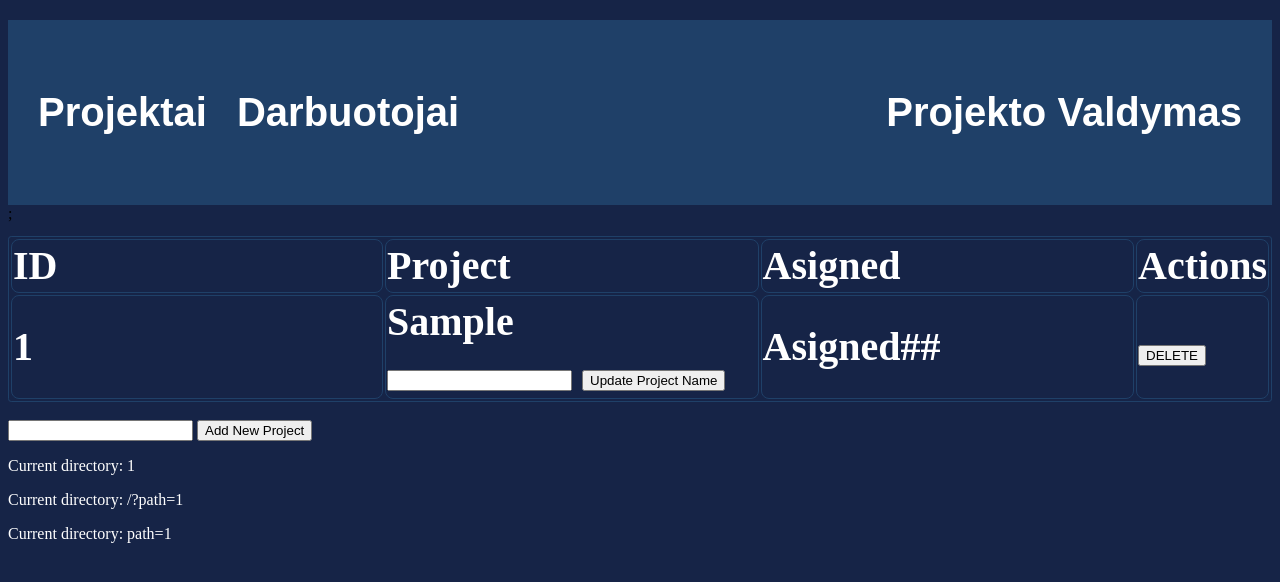
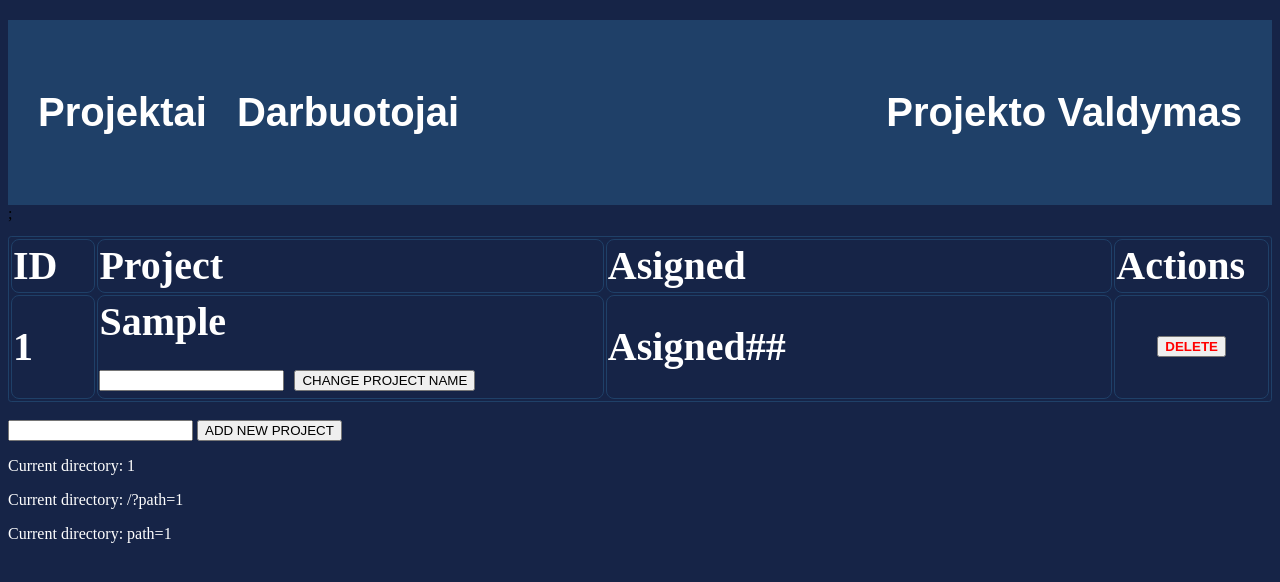
Before and after one commit to eimantaspav/PersonalasMYSQL, a PHP site: page /?path=1 in a window 1280 px wide. Shown: the top 582 px of the page. Run offline with PHP 8.4, Linux system fonts and the light colour scheme; tables that the repository leaves empty or names only in its code hold one stand-in row (values such as "Sample post").

Commit message:
Added styling + changed the layout

```diff
--- a/index.php
+++ b/index.php
@@ -25,14 +25,9 @@ if (isset($_POST['newProject'])) {
 
 // Add new staff member
 if (isset($_POST['newMember'])) {
-
-  // $myvalue = 'Test me more';
-  // $arr = explode(' ', trim($myvalue));
-  // echo $arr[0];
-
   $memberName = $_POST['newMember'];
-  $sql = "INSERT INTO staff (Name, Surname)
-  VALUES ('$memberName', '$memberName')";
+  $sql = "INSERT INTO staff (Name)
+  VALUES ('$memberName')";
   mysqli_query($conn, $sql);
   header("Refresh:0");
 }
@@ -55,14 +50,7 @@ if (isset($_POST['updatePName'])) {
   header("Refresh:0");
 }
 
-// Update staffsurname
-if (isset($_POST['updateSurname'])) {
-  $ID = $_POST['updateSurname'];
-  $surname = $_POST['surname'];
-  $sql = "UPDATE staff SET Surname='$surname' WHERE ID=$ID";
-  mysqli_query($conn, $sql);
-  header("Refresh:0");
-}
+
 // Delete  staff by ID
 if (isset($_POST['del'])) {
   $delID = $_POST['del'];
@@ -115,23 +103,23 @@ if (isset($_POST['delP'])) {
     if ($result->num_rows > 0) {
       echo
         "<tr>
-    <td>ID</td>
+    <td class='small-col'>ID</td>
     <td>Project</td>
     <td>Asigned</td>
-    <td>Actions</td>;
+    <td class='small-col'>Actions</td>;
     </tr>";
       while ($row = $result->fetch_assoc()) {
         echo
-          "<tr><td>" . $row["ID"] .  "</td>" .
+          "<tr><td class='small-col'>" . $row["ID"] .  "</td>" .
             "<td>" . $row["Project"] . "<form method='POST'>
             <input type='hidden' name='updatePName' value='" . $row["ID"] . "'>
             <input type='text' name='pname' value=''>
-            <input  class='buttons' type='submit' value='Update Project Name'>
+            <input  class='buttons' type='submit' value='CHANGE PROJECT NAME'>
            </form>" . "</td>
           <td>Asigned##</td>
-          <td><form method='POST'>
+          <td class='small-col'><form method='POST'>
           <input type='hidden' name='delP' value='" . $row["ID"] . "'>
-          <input  class='buttons' type='submit' value='DELETE'>
+          <input  class='buttons delete' type='submit' value='DELETE'>
          </form></td>
 
         </tr>";
@@ -140,33 +128,29 @@ if (isset($_POST['delP'])) {
       echo "0 results";
     }
   } else if ($_GET["path"] = 'darbuotojai') {
-    $sqlProjects = "SELECT ID, Name, Surname FROM staff";
+    $sqlProjects = "SELECT ID, Name FROM staff";
     $result = $conn->query($sqlProjects);
 
     echo "<tr>
-    <td>ID</td>
+    <td class='small-col'>ID</td>
     <td>Name</td>
-    <td>Surname</td>
-    <td>Action</td>
+    <td>Asigned Course</td>
+    <td class='small-col'>Action</td>
 
     </tr>";
     while ($row = $result->fetch_assoc()) {
       echo
         "<tr>
-        <td>" . $row["ID"] . "</td>" .
+        <td class='small-col'>" . $row["ID"] . "</td>" .
           "<td>" . $row["Name"] . "<form method='POST'>
           <input type='hidden' name='updateName' value='" . $row["ID"] . "'>
           <input type='text' name='name' value=''>
-          <input  class='buttons' type='submit' value='Update Name'>
+          <input  class='buttons' type='submit' value='CHANGE NAME'>
          </form>" . "</td>" .
-          "<td>" . $row["Surname"] . " <form method='POST'>
-          <input type='hidden' name='updateSurname' value='" . $row["ID"] . "'>
-          <input type='text' name='surname' value=''>
-          <input  class='buttons' type='submit' value='Update Surname'>
-         </form>" . "</td>
-          <td><form method='POST'>
+          '<td>Asigned Course</td>' .
+          "<td class='small-col'><form method='POST'>
           <input type='hidden' name='del' value='" . $row["ID"] . "'>
-          <input  class='buttons' type='submit' value='DELETE'>
+          <input  class='buttons delete' type='submit' value='DELETE'>
          </form>
          </td>
           </tr>";
@@ -178,12 +162,12 @@ if (isset($_POST['delP'])) {
   if ($_SERVER["REQUEST_URI"] == '/PersonalasMYSQL/' or $_GET["path"] != 'darbuotojai') {
     echo '<form method="POST">
 <input type="text" name="newProject" value="">
-<input type="submit" value="Add New Project">
+<input type="submit" value="ADD NEW PROJECT">
 </form>';
   } else if ($_GET["path"] = 'darbuotojai') {
     echo '<form method="POST">
 <input type="text" name="newMember" value="">
-<input type="submit" value="Add New Member">
+<input type="submit" value="ADD NEW MEMBER">
 </form>';
   }
 
--- a/style.css
+++ b/style.css
@@ -1,6 +1,7 @@
 p {
-color: white;
+    color: white;
 }
+
 body {
     background-color: #162447;
 }
@@ -61,9 +62,8 @@ body {
     font-weight: 900;
 }
 
-tr, td {
+td {
     width: 30%;
-    color: white;
     border: 1px solid #1f4068;
     margin: 0 auto;
     margin-top: 1%;
@@ -73,3 +73,15 @@ tr, td {
     line-height: 50px;
     font-size: 40px;
 }
+
+.small-col {
+    width: 5%;
+    color: white;
+}
+
+.delete {
+    display: block;
+    margin: auto;
+    color: red;
+    font-weight: 600;
+}
```
